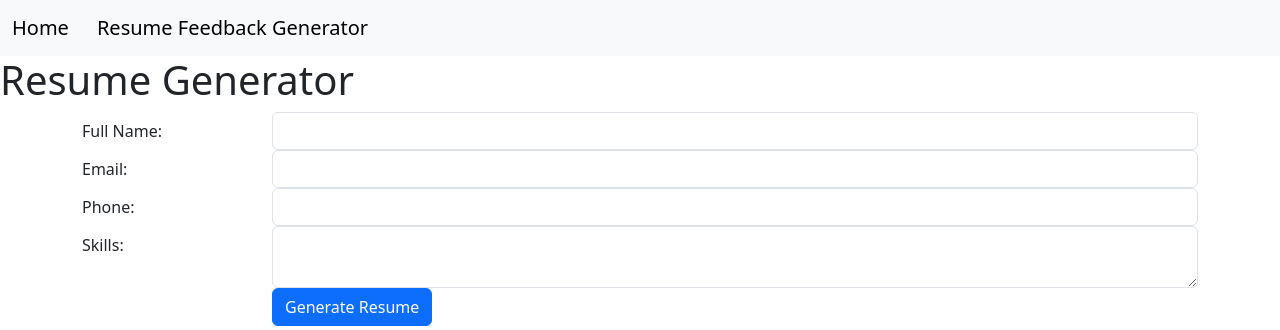
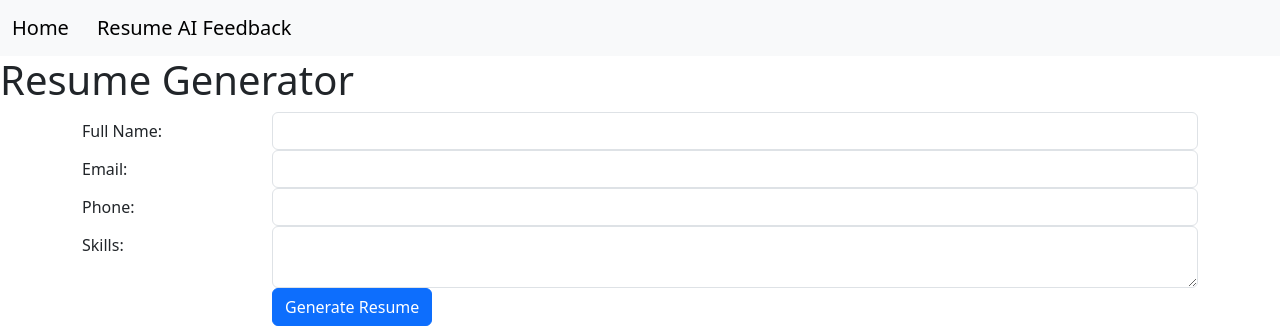
Before and after one commit to mariooohzc/rizzume, a FastAPI app: page / in a window 1280 px wide. Shown: the top 330 px of the page. Run offline with FastAPI, Linux system fonts and the light colour scheme.

Commit message:
changed name for AI feedback

```diff
--- a/templates/docx_upload4AI.html
+++ b/templates/docx_upload4AI.html
@@ -14,7 +14,7 @@
         <div class="container-fluid">
             <a class="navbar-brand" href="/">Home</a>
         <div class="container-fluid">
-            <a class="navbar-brand" href="/docx-submit">Resume Feedback Generator</a>
+            <a class="navbar-brand" href="/docx-submit">Resume AI Feedback</a>
         </div>
     </nav>
 
--- a/templates/index.html
+++ b/templates/index.html
@@ -12,7 +12,7 @@
         <div class="container-fluid">
             <a class="navbar-brand" href="/">Home</a>
         <div class="container-fluid">
-            <a class="navbar-brand" href="/docx-submit">Resume Feedback Generator</a>
+            <a class="navbar-brand" href="/docx-submit">Resume AI Feedback</a>
         </div>
     </nav>
 
```
